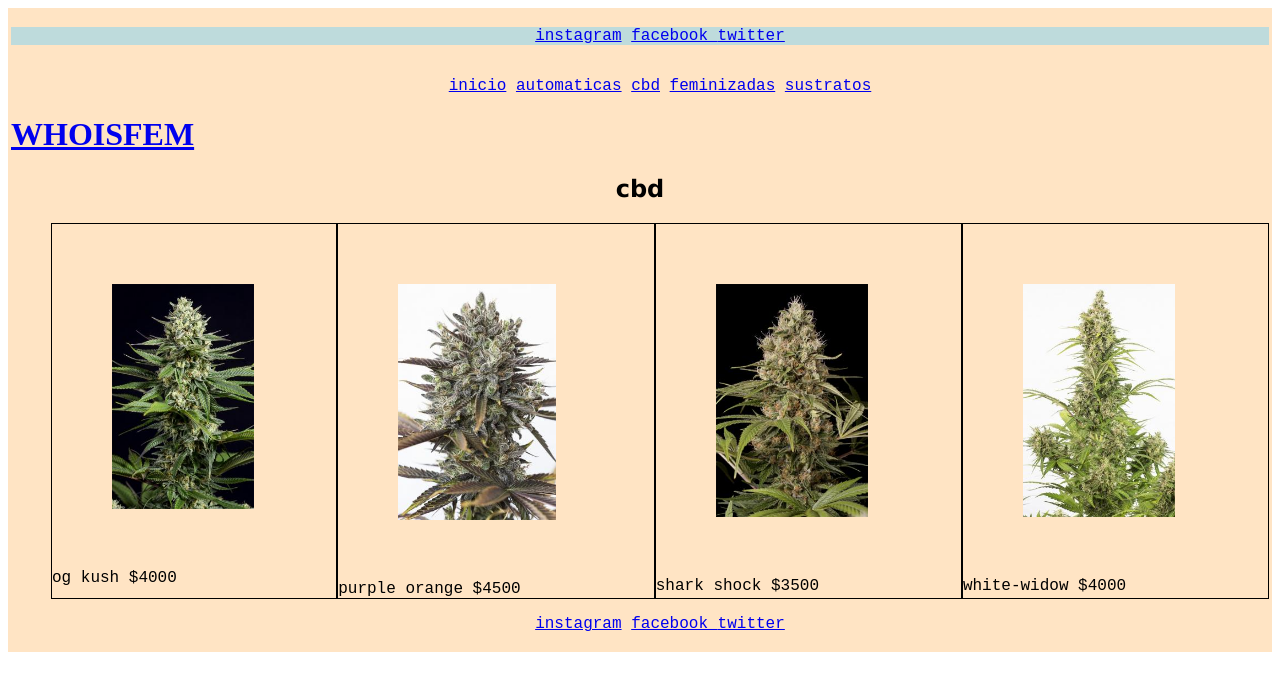
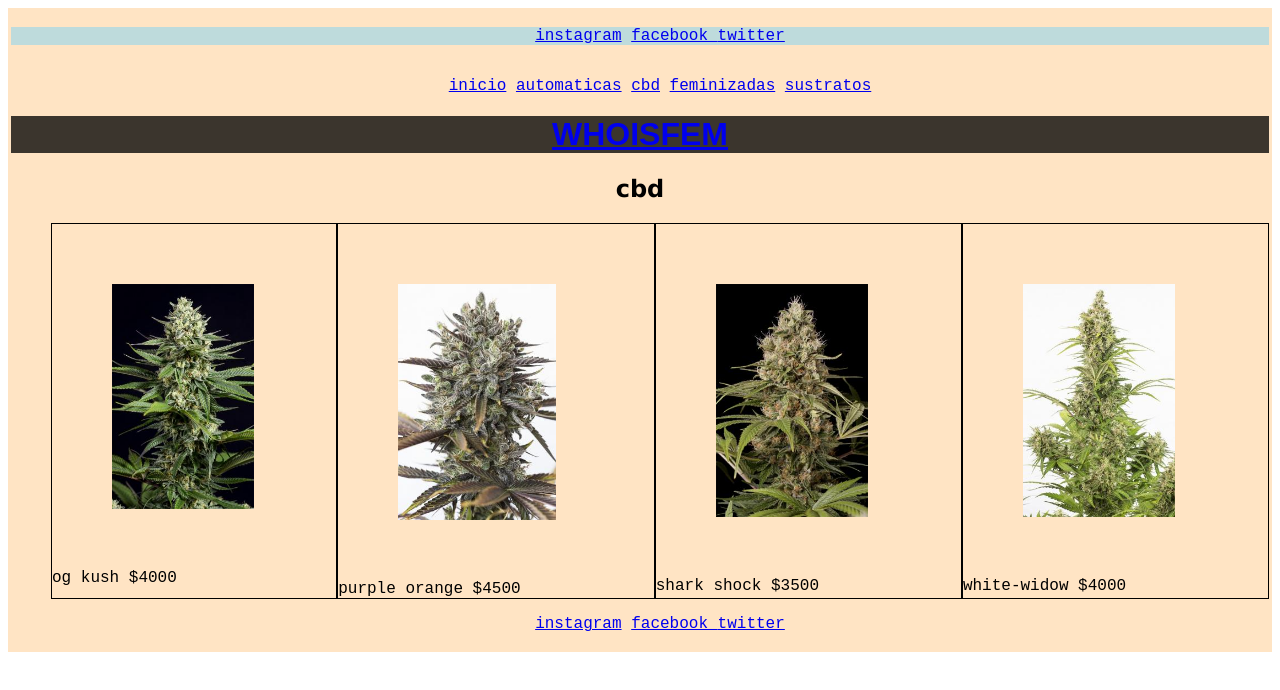
Before and after one commit to Gianmarco-Pace/coder-git, a plain HTML site: page pages/CBD.html in a window 1280 px wide. Drawn offline with Linux system fonts and the light colour scheme.

Commit message:
ahora si

```diff
--- a/pages/CBD.html
+++ b/pages/CBD.html
@@ -32,7 +32,7 @@
 
     <main>
         <div>
-            <h1><a href="../index.html">WHOISFEM</a></h1>
+            <h1 class="h1-puntual"><a href="../index.html">WHOISFEM</a></h1>
         </div>
         <div>
             <h2>cbd</h2>
```
Also changed, not shown: pages/automaticas.html (+1 -1 lines), pages/fem.html (+1 -1 lines), pages/sustratos.html (+1 -1 lines).
